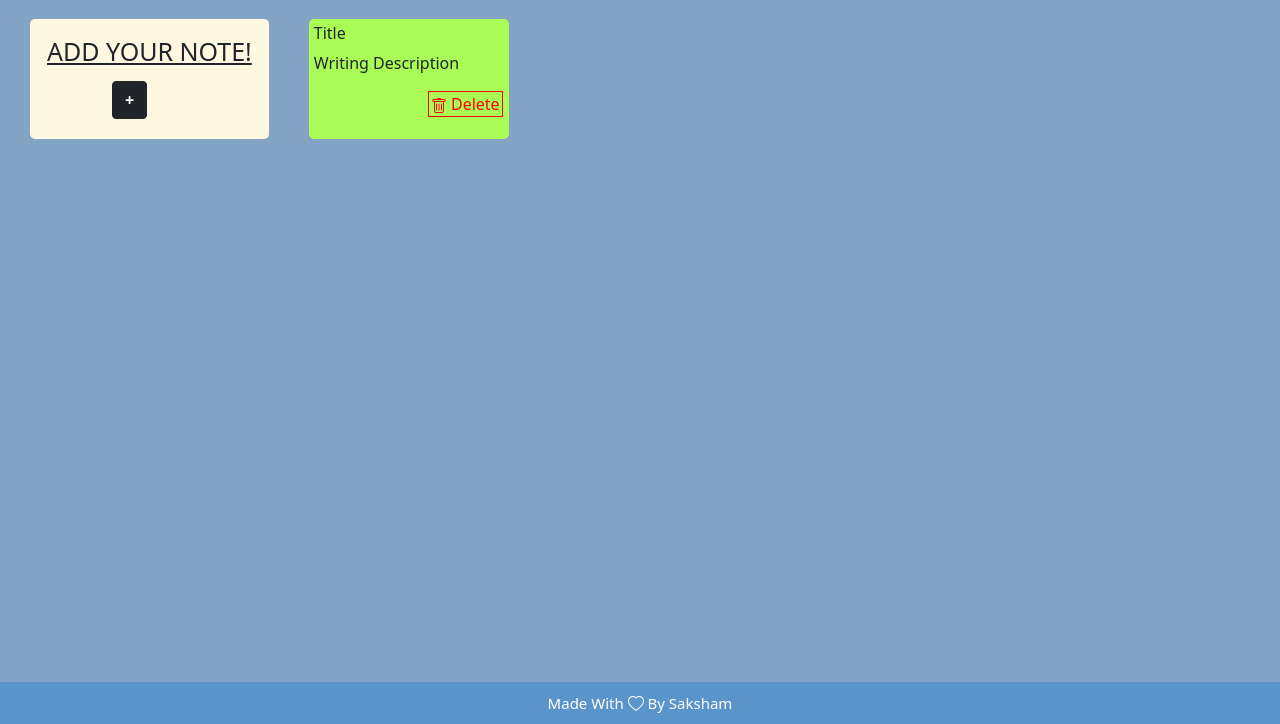
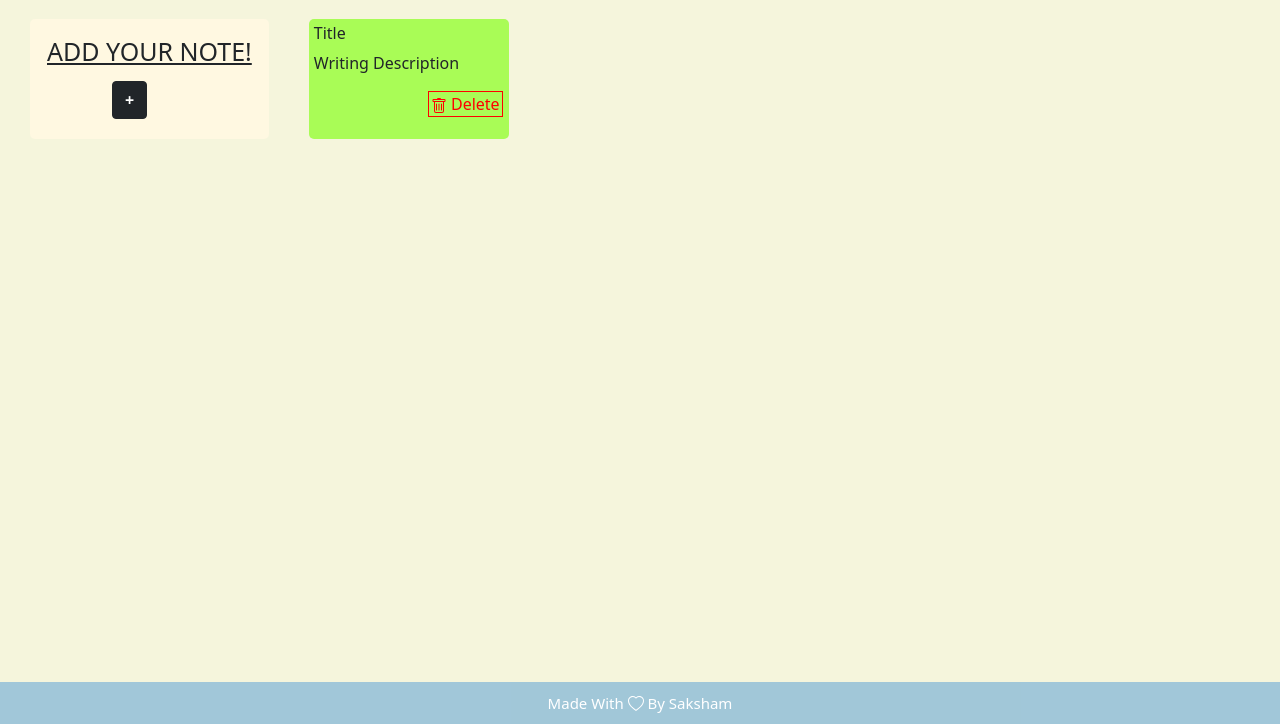
Before and after one commit to Saksham7119/WebNotes_App, a plain HTML site: page index.html in a window 1280 px wide. Shown: the part 76-800 px from the top of the page. Drawn offline with nearby package versions, Linux system fonts and the light colour scheme.

Commit message:
index.html

```diff
--- a/index.html
+++ b/index.html
@@ -12,7 +12,7 @@
       crossorigin="anonymous"
     />
   </head>
-<body style="background-color:#83a4c5;">
+<body style="background-color: beige;">
   <div class="navbar">
     <h1>Hey!! Welcome To WebNotes....</h1>
   </div>
```
